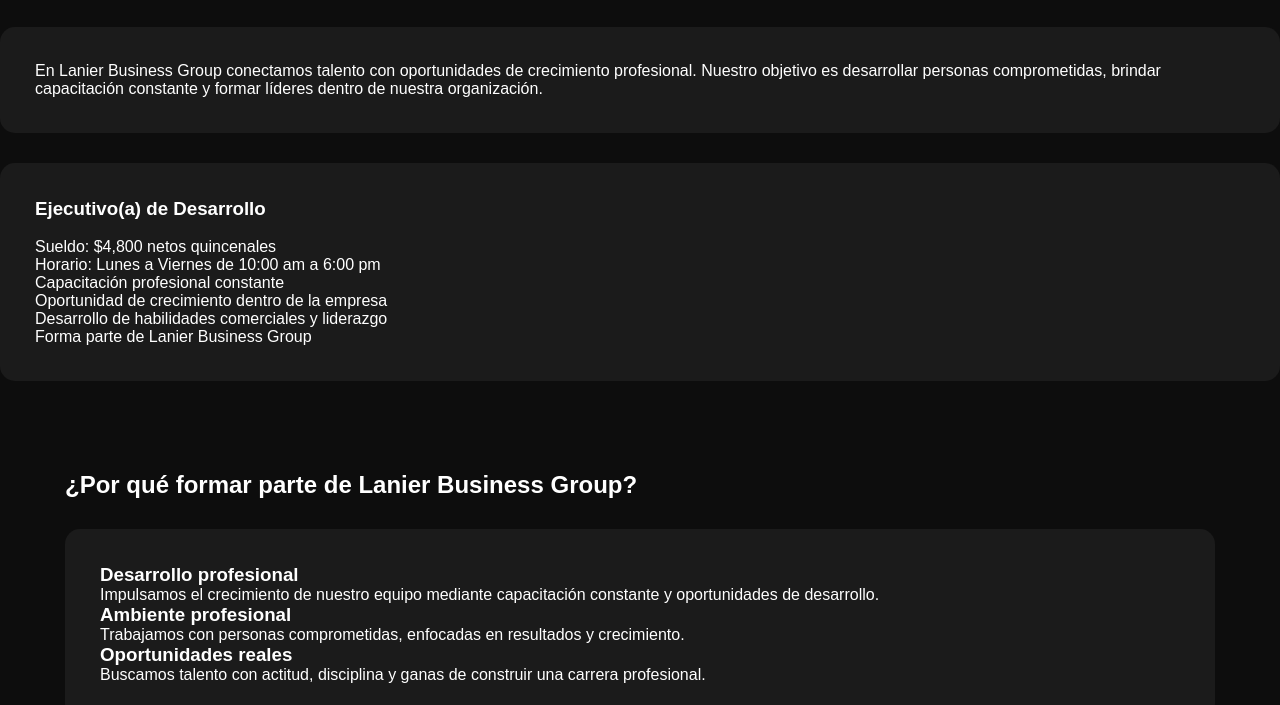
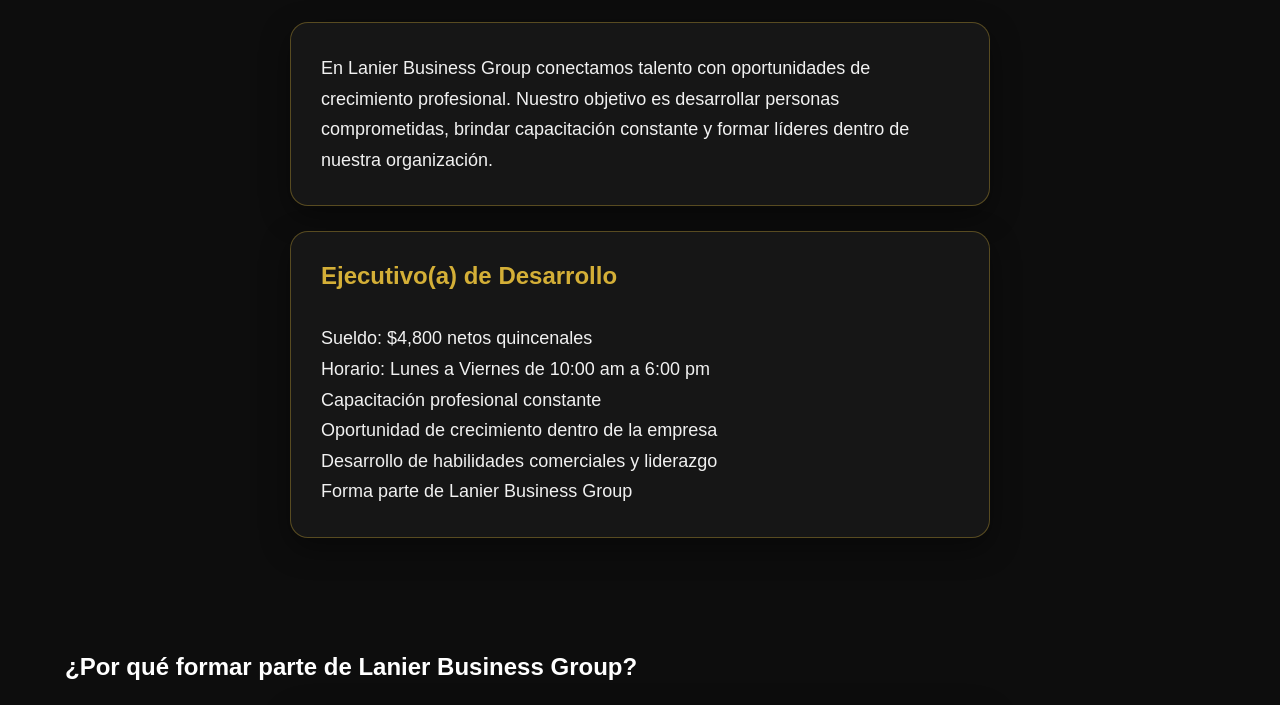
Before and after one commit to grupolaniermx-art/lanier-business-group, a plain HTML site: page index.html in a window 1280 px wide. Shown: the part 831-1536 px from the top of the page. Drawn offline with Linux system fonts and the light colour scheme.

Commit message:
Update index.html

```diff
--- a/index.html
+++ b/index.html
@@ -110,12 +110,43 @@
 margin:auto;
 
 }
+.card{
 
-.card{
-.faq h3{
-margin-top:25px;
-margin-bottom:10px;
-font-size:22px;
+background:#161616;
+
+border:1px solid rgba(212,175,55,.35);
+
+border-radius:18px;
+
+padding:30px;
+
+margin:25px auto;
+
+max-width:700px;
+
+box-shadow:0 10px 30px rgba(0,0,0,.4);
+
+}
+
+.card h3{
+
+color:#d4af37;
+
+margin-bottom:15px;
+
+font-size:24px;
+
+}
+
+.card p{
+
+line-height:1.7;
+
+font-size:18px;
+
+color:#f1f1f1;
+
+}
 }
 
 .faq p{
```
